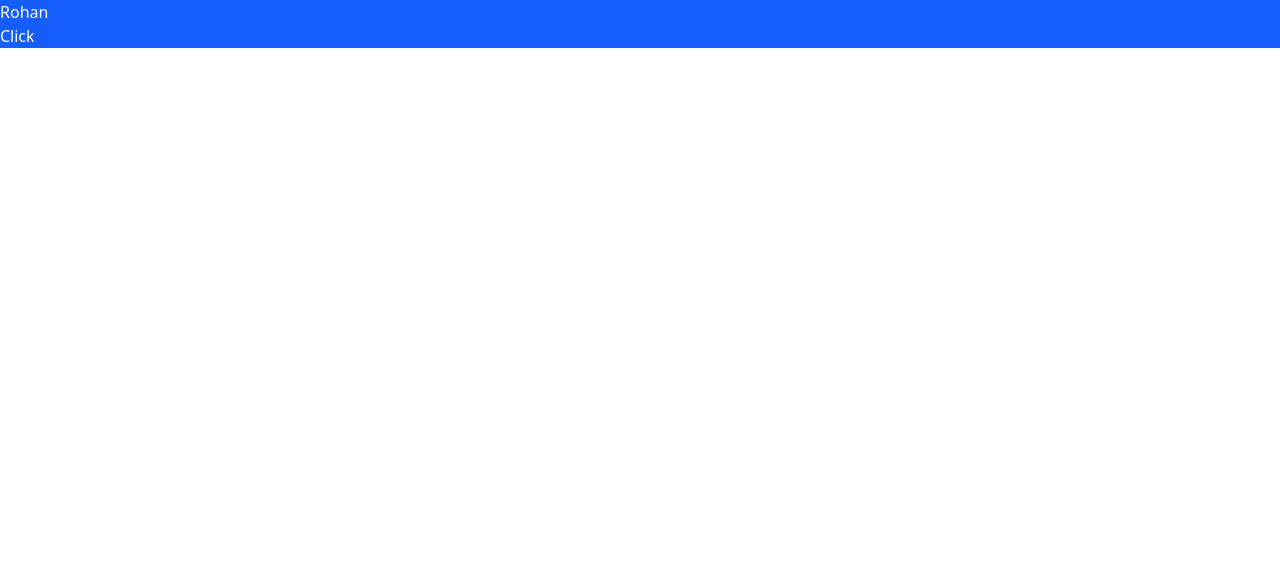
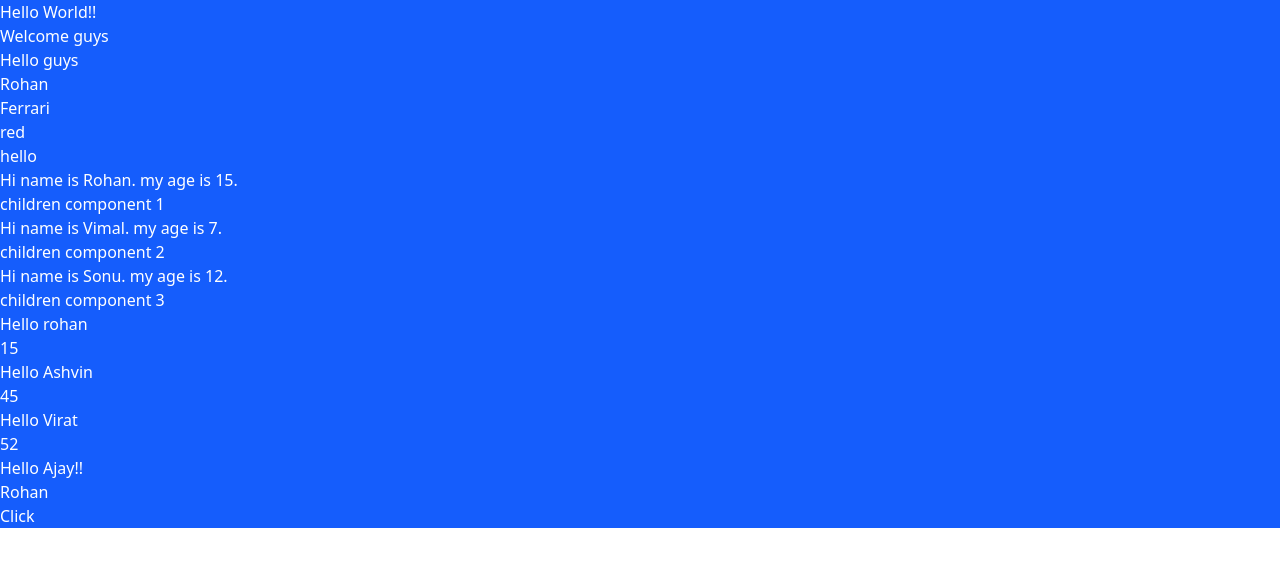
Before and after one commit to gojosataru001/react-Tutedude, a React (Vite) app: page / in a window 1280 px wide. Shown: the top 566 px of the page. Built offline with nearby package versions, Linux system fonts and the light colour scheme.

Commit message:
working on react state

```diff
--- a/src/App.jsx
+++ b/src/App.jsx
@@ -1,18 +1,18 @@
-// import Greet from './components/Greet'
-// import Welcome from './components/Welcome'
-// import Hello from './components/Hello'
-// import HelloMessage from './components/HelloMessage'
-// import Class from './components/Class'
-// import Student from './components/Student'
+import Greet from './components/Greet'
+import Welcome from './components/Welcome'
+import Hello from './components/Hello'
+import HelloMessage from './components/HelloMessage'
+import Class from './components/Class'
+import Student from './components/Student'
 import Employee from './components/Employee'
-// let a = "rohan"
+let a = "rohan"
 
 function App() {
 
 
   return (
     <div className='bg-blue-600 text-white'>
-      {/* <Greet />
+      <Greet />
       <Welcome />
       <Hello />
       <HelloMessage name="Rohan" age="15">
@@ -27,7 +27,7 @@ function App() {
       <Class  name={a} age="15"/>
       <Class  name="Ashvin" age="45"/>
       <Class  name="Virat" age="52"/>
-      <Student name="Ajay"/> */}
+      <Student name="Ajay"/>
 
 
       <Employee />
--- a/src/components/Employee.jsx
+++ b/src/components/Employee.jsx
@@ -15,7 +15,7 @@ class Employee extends React.Component{
         return(
             <div>
                 <h1>{this.state.name}</h1>
-                <button onClick={() => this.changeName()}>Click</button>
+                <button onClick={() => this.changeName( )}>Click</button>
             </div>
         )
     }
```
